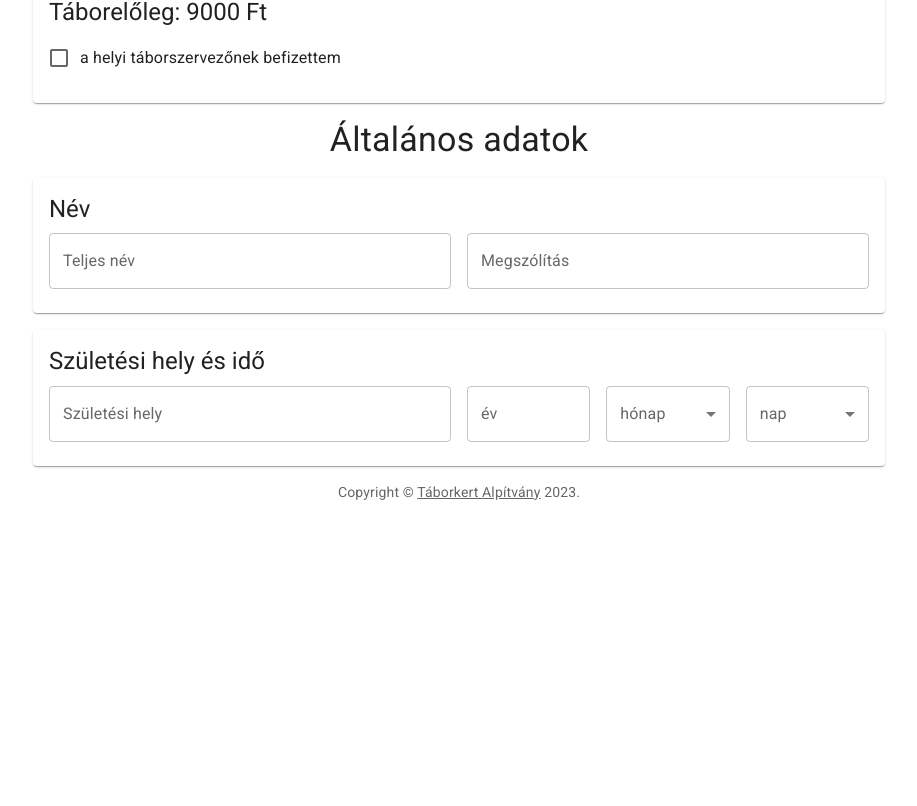
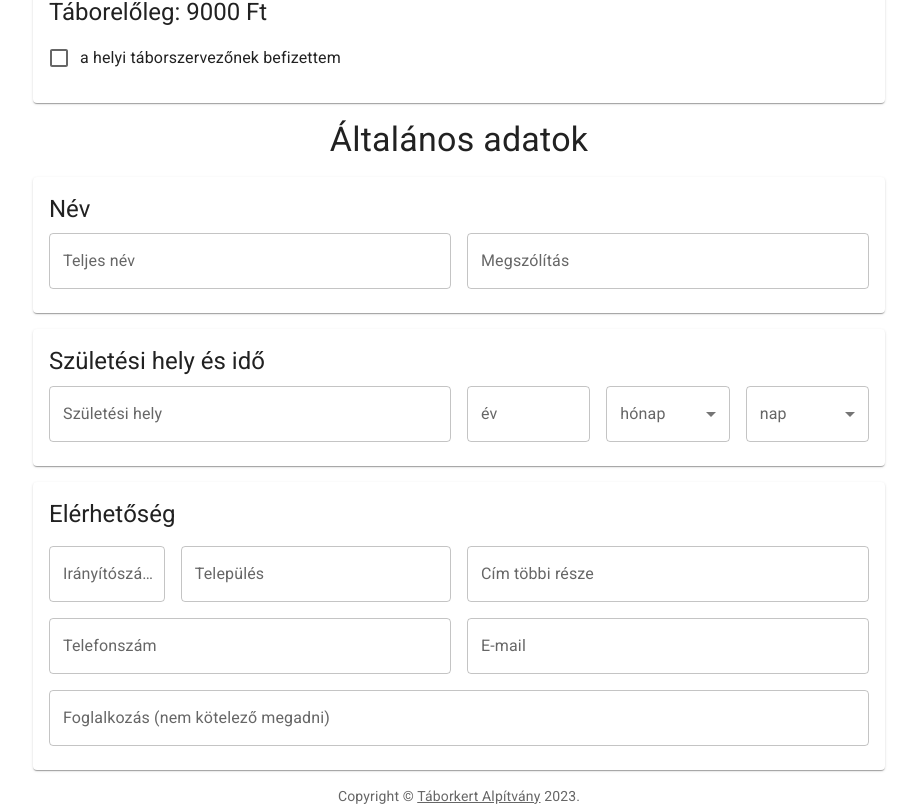
Before and after one commit to Taborkert/vite-ts-react-frontend, a React (Vite) app: page / in a window 1280 px wide. Shown: the part 400-1206 px from the top of the page, without its empty margins (181-1098 px from the left). Before the commit the page ends 902 px from the top, so only its background shows below. Built offline with nearby package versions, Linux system fonts and the light colour scheme.

Commit message:
Adding ContactField

```diff
--- a/src/atomic-fields/BaseField.tsx
+++ b/src/atomic-fields/BaseField.tsx
@@ -1,14 +1,17 @@
 import React from "react";
 import Typography from "@mui/material/Typography";
-import Card from '@mui/material/Card';
-import CardContent from '@mui/material/CardContent';
+import Card from "@mui/material/Card";
+import CardContent from "@mui/material/CardContent";
 
 interface BaseFieldType {
   children: React.ReactElement;
   title: string;
 }
 
-export default function BaseField({ children, title }: BaseFieldType) {
+export default function BaseField({
+  children,
+  title,
+}: BaseFieldType): JSX.Element {
   return (
     <Card sx={{ my: 2 }}>
       <CardContent>
--- a/src/atomic-fields/RadioGroup.tsx
+++ b/src/atomic-fields/RadioGroup.tsx
@@ -18,7 +18,7 @@ export default function RadioGroup({
   value,
   onChange,
   radios,
-}: RadioGroupType) {
+}: RadioGroupType): JSX.Element {
   return (
     <BaseField title={title}>
       <FormControl>
--- a/src/form-fields/AdvanceFeeField.tsx
+++ b/src/form-fields/AdvanceFeeField.tsx
@@ -11,7 +11,7 @@ interface AdvanceFeeField {
 export default function AdvanceFeeField({
   checked,
   onChange,
-}: AdvanceFeeField) {
+}: AdvanceFeeField): JSX.Element {
   return (
     <BaseField title="Táborelőleg: 9000 Ft">
       <FormControlLabel
--- a/src/form-fields/BirthField.tsx
+++ b/src/form-fields/BirthField.tsx
@@ -49,13 +49,13 @@ export default function BirthField({
   onBirthMonthChange,
   birthDay,
   onBirthDayChange,
-}: BirthField) {
+}: BirthField): JSX.Element {
   return (
     <BaseField title="Születési hely és idő">
       <Stack
         direction={{ xs: "column", sm: "row" }}
         justifyContent="space-between"
-        spacing={{ xs: 1, sm: 2 }}
+        spacing={2}
         useFlexGap
       >
         <TextField
--- /dev/null
+++ b/src/form-fields/ContactField.tsx
@@ -0,0 +1,103 @@
+import { ChangeEventHandler } from "react";
+import BaseField from "../atomic-fields/BaseField";
+import TextField from "@mui/material/TextField";
+import Stack from "@mui/material/Stack";
+
+interface ContactField {
+  zipCode: string;
+  onZipCodeChange: ChangeEventHandler;
+  city: string;
+  onCityChange: ChangeEventHandler;
+  address: string;
+  onAddressChange: ChangeEventHandler;
+  phone: string;
+  onPhoneChange: ChangeEventHandler;
+  email: string;
+  onEmailChange: ChangeEventHandler;
+  profession: string;
+  onProfessionChange: ChangeEventHandler;
+}
+
+export default function ContactField({
+  zipCode,
+  onZipCodeChange,
+  city,
+  onCityChange,
+  address,
+  onAddressChange,
+  phone,
+  onPhoneChange,
+  email,
+  onEmailChange,
+  profession,
+  onProfessionChange,
+}: ContactField): JSX.Element {
+  return (
+    <BaseField title="Elérhetőség">
+      <>
+        <Stack
+          direction={{ xs: "column", sm: "row" }}
+          justifyContent="space-between"
+          spacing={2}
+          useFlexGap
+          sx={{ my: 2 }}
+        >
+          <Stack
+            direction="row"
+            justifyContent="space-between"
+            spacing={2}
+            useFlexGap
+            sx={{ width: "100%" }}
+          >
+            <TextField
+              label="Irányítószám"
+              value={zipCode}
+              onChange={onZipCodeChange}
+              sx={{ width: "30%" }}
+            />
+            <TextField
+              label="Település"
+              value={city}
+              onChange={onCityChange}
+              sx={{ width: "70%" }}
+            />
+          </Stack>
+          <TextField
+            label="Cím többi része"
+            value={address}
+            onChange={onAddressChange}
+            sx={{ width: "100%" }}
+          />
+        </Stack>
+        <Stack
+          direction={{ xs: "column", sm: "row" }}
+          justifyContent="space-between"
+          spacing={2}
+          useFlexGap
+          sx={{ width: "100%", my: 2 }}
+        >
+          <TextField
+            label="Telefonszám"
+            type="tel"
+            value={phone}
+            onChange={onPhoneChange}
+            sx={{ width: "100%" }}
+          />
+          <TextField
+            label="E-mail"
+            type="email"
+            value={email}
+            onChange={onEmailChange}
+            sx={{ width: "100%" }}
+          />
+        </Stack>
+        <TextField
+          label="Foglalkozás (nem kötelező megadni)"
+          value={profession}
+          onChange={onProfessionChange}
+          sx={{ width: "100%" }}
+        />
+      </>
+    </BaseField>
+  );
+}
--- a/src/form-fields/MainServiceField.tsx
+++ b/src/form-fields/MainServiceField.tsx
@@ -26,7 +26,7 @@ interface MainServiceField {
 export default function MainServiceField({
   value,
   onChange,
-}: MainServiceField) {
+}: MainServiceField): JSX.Element {
   return (
     <RadioGroup
       title="Milyen minőségben jössz a táborba?"
--- a/src/form-fields/NameField.tsx
+++ b/src/form-fields/NameField.tsx
@@ -15,13 +15,13 @@ export default function NameField({
   onFullNameChange,
   nickName,
   onNickNameChange,
-}: NameField) {
+}: NameField): JSX.Element {
   return (
     <BaseField title="Név">
       <Stack
         direction={{ xs: "column", sm: "row" }}
         justifyContent="space-between"
-        spacing={{ xs: 1, sm: 2 }}
+        spacing={2}
         useFlexGap
       >
         <TextField
--- a/src/pages/AdultRegistration.tsx
+++ b/src/pages/AdultRegistration.tsx
@@ -6,6 +6,7 @@ import MainServiceField, {
 import AdvanceFeeField from "../form-fields/AdvanceFeeField";
 import NameField from "../form-fields/NameField";
 import BirthField from "../form-fields/BirthField";
+import ContactField from "../form-fields/ContactField";
 
 interface Action {
   field: string;
@@ -26,6 +27,12 @@ interface AdultRegState {
   birthYear: string;
   birthMonth: string;
   birthDay: string;
+  zipCode: string;
+  city: string;
+  address: string;
+  phone: string;
+  email: string;
+  profession: string;
 }
 
 const defaultValues = {
@@ -37,9 +44,15 @@ const defaultValues = {
   birthYear: "",
   birthMonth: "",
   birthDay: "",
+  zipCode: "",
+  city: "",
+  address: "",
+  phone: "",
+  email: "",
+  profession: "",
 };
 
-export default function AdultRegistration() {
+export default function AdultRegistration(): JSX.Element {
   const [form, dispatchForm] = React.useReducer(
     reducer,
     defaultValues as AdultRegState
@@ -84,6 +97,20 @@ export default function AdultRegistration() {
         birthDay={form.birthDay}
         onBirthDayChange={inputValueChangeHandler("birthDay")}
       />
+      <ContactField
+        zipCode={form.zipCode}
+        onZipCodeChange={inputValueChangeHandler("zipCode")}
+        city={form.city}
+        onCityChange={inputValueChangeHandler("city")}
+        address={form.address}
+        onAddressChange={inputValueChangeHandler("address")}
+        phone={form.phone}
+        onPhoneChange={inputValueChangeHandler("phone")}
+        email={form.email}
+        onEmailChange={inputValueChangeHandler("email")}
+        profession={form.profession}
+        onProfessionChange={inputValueChangeHandler("profession")}
+      />
     </>
   );
 }
```
